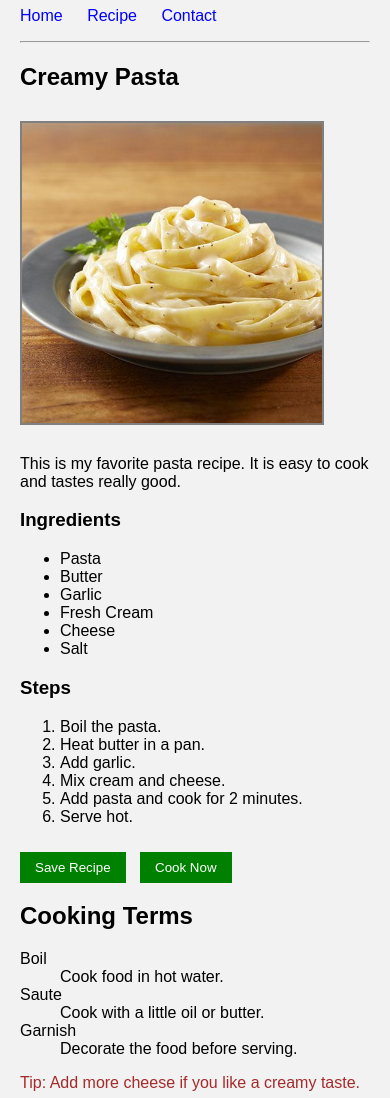
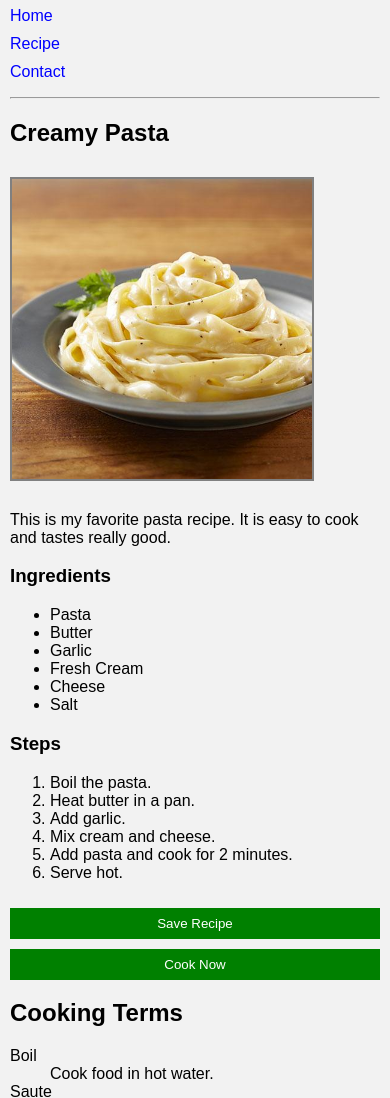
Before and after one commit to thakurshatrohan34-gif/Recipe-webpage, a plain HTML site: page index.html in a window 390 px wide. Shown: the part 73-1171 px from the top of the page. Drawn offline with Linux system fonts and the light colour scheme.

Commit message:
This last commit

```diff
--- a/index.html
+++ b/index.html
@@ -1,6 +1,7 @@
 <!DOCTYPE html>
 <html>
 <head>
+    <meta name="viewport" content="width=device-width, initial-scale=1.0">
     <title>My Favorite Recipes</title>
     <link rel="stylesheet" href="style.css">
 
--- a/style.css
+++ b/style.css
@@ -22,6 +22,8 @@ body{
 img{
     border: 2px solid gray;
     margin: 10px 0;
+    max-width: 100%;
+    height: auto;
 }
 
 button{
@@ -36,3 +38,27 @@ button{
 button:hover{
     background-color: darkgreen;
 }
+
+
+/* Mobile devices */
+@media (max-width: 600px){
+
+    body{
+        margin: 10px;
+    }
+
+    .nav li{
+        display: block;
+        margin: 10px 0;
+    }
+
+    img{
+        max-width: 100%;
+        height: auto;
+    }
+
+    button{
+        width: 100%;
+        margin-right: 0;
+    }
+}
```
